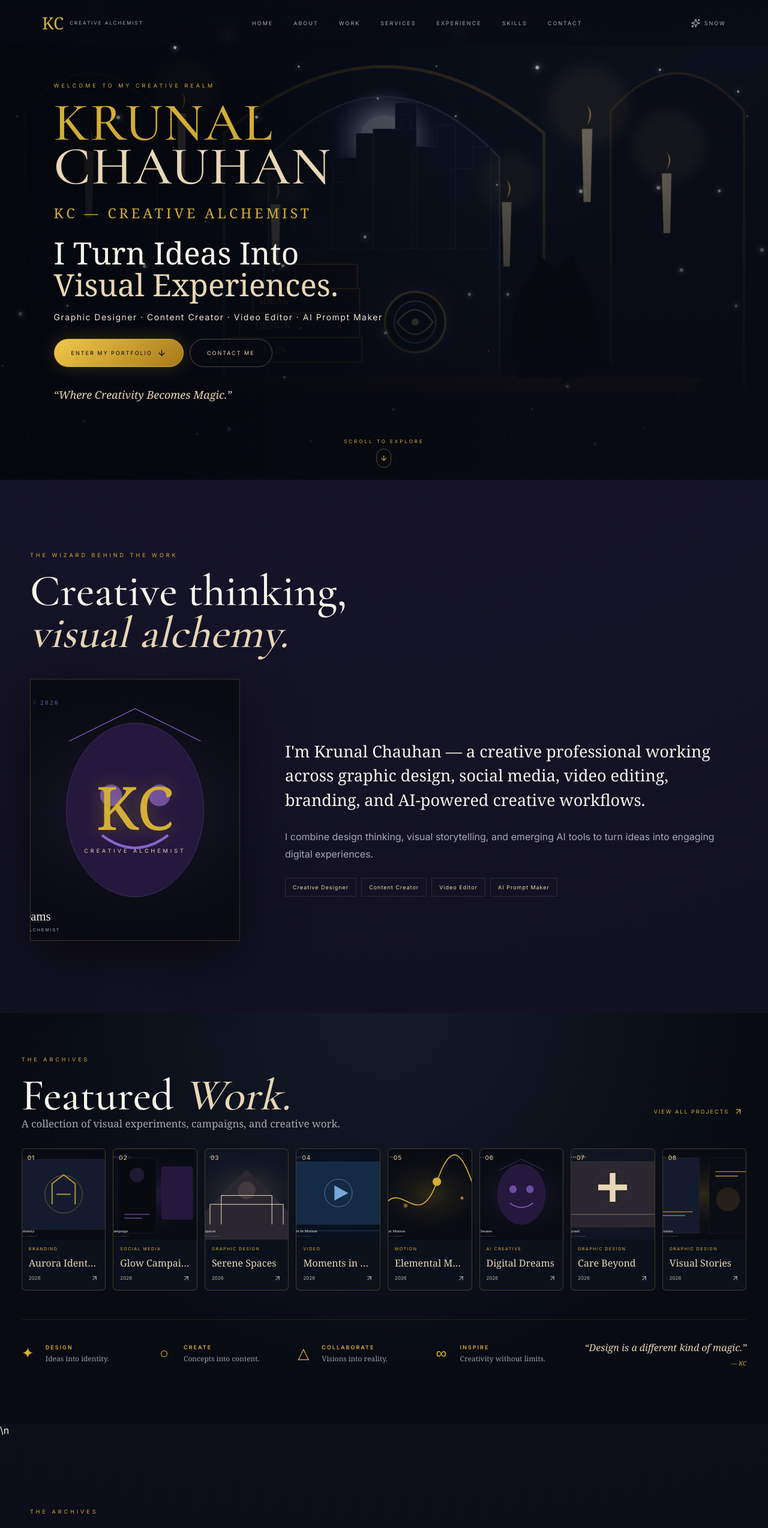
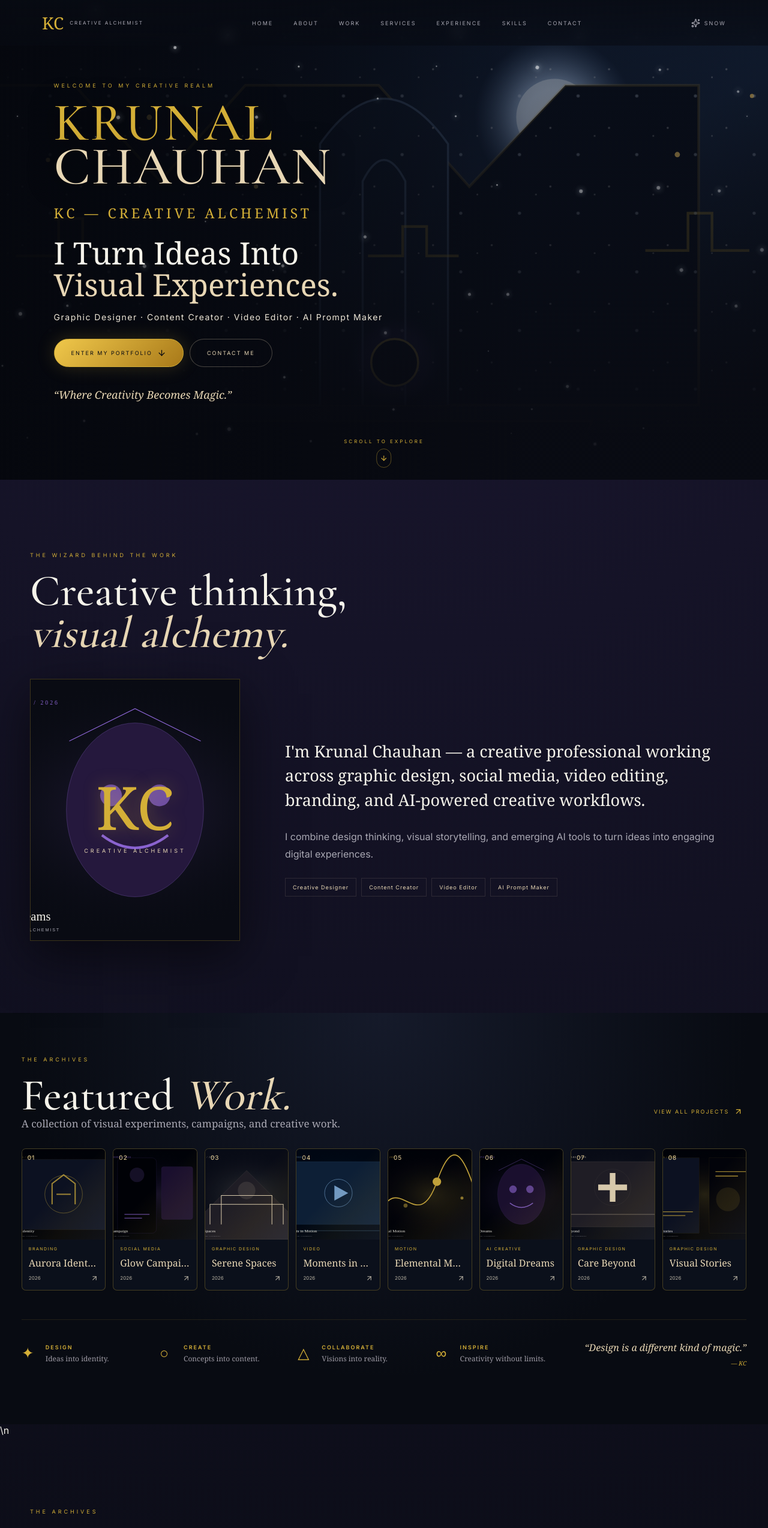
Before and after one commit to kc2104/kc-magical-portfolio, a React (Vite) app: page / in a window 1280 px wide. Shown: the top 2548 px of the page at 60% size. Built offline with nearby package versions, Linux system fonts and the light colour scheme.

Commit message:
Connect clickable modes to local theme artwork

```diff
--- a/src/styles.css
+++ b/src/styles.css
@@ -72,3 +72,14 @@ nav{background:linear-gradient(180deg,#080b13d9,#080b1399);border:0;border-radiu
 .magic-btn:after{content:'';position:absolute;inset:0;background:linear-gradient(90deg,transparent,#d4af3730,transparent);transform:translateX(-100%);animation:buttonShimmer 3s infinite}
 @keyframes buttonShimmer{55%,100%{transform:translateX(100%)}}
 @media(prefers-reduced-motion:reduce){.snow-layer i,.rain-layer,.lightning,.magic-dust,.magic-btn:after{animation:none}.weather-snow .snow-layer,.weather-storm .rain-layer{opacity:.25}}
+
+/* Theme-specific local artwork */
+.weather-snow .hero-bg{background-image:url('/kc-magical-portfolio/projects/snow-theme.svg');}
+.weather-storm .hero-bg{background-image:url('/kc-magical-portfolio/projects/storm-theme.svg');}
+.weather-arcane .hero-bg{background-image:url('/kc-magical-portfolio/projects/arcane-theme.svg');}
+.weather-off .hero-bg{background-image:url('/kc-magical-portfolio/projects/hero-magic.svg');}
+.weather-snow .hero-bg,.weather-storm .hero-bg,.weather-arcane .hero-bg,.weather-off .hero-bg{background-position:center;background-size:cover;background-repeat:no-repeat}
+.featured-card .featured-art:after,.card .art:after{content:'';position:absolute;inset:0;background:linear-gradient(135deg,transparent 45%,#d4af3710 70%,#fff1 100%);pointer-events:none}
+.featured-card .featured-art img,.card .art img{filter:saturate(.88) contrast(1.08) brightness(.9)}
+.weather-storm .featured,.weather-storm .section{background-color:#070b14}
+.weather-arcane .featured,.weather-arcane .section{background-color:#0b0715}
```
